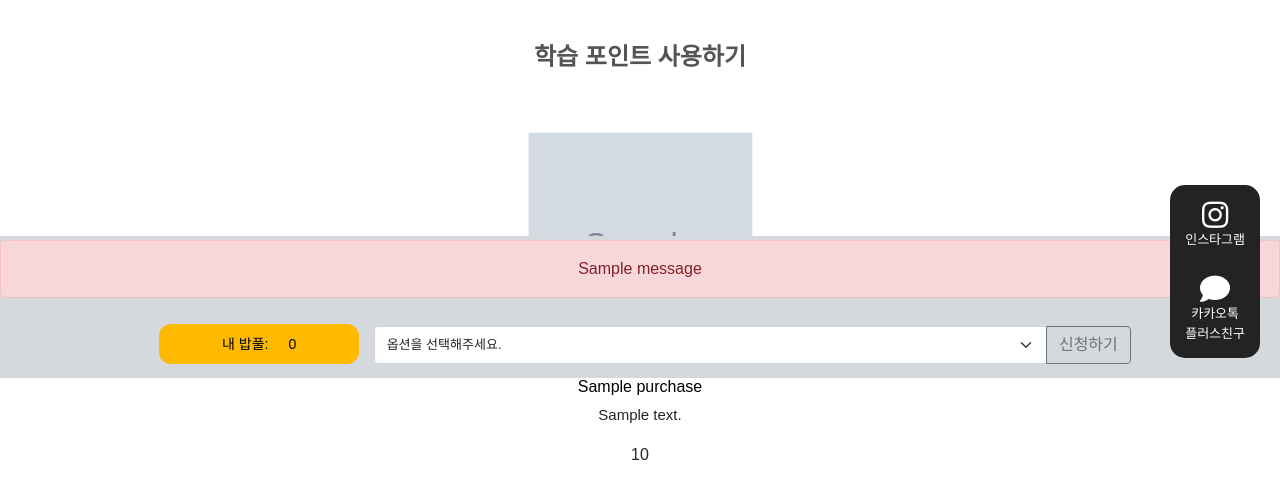
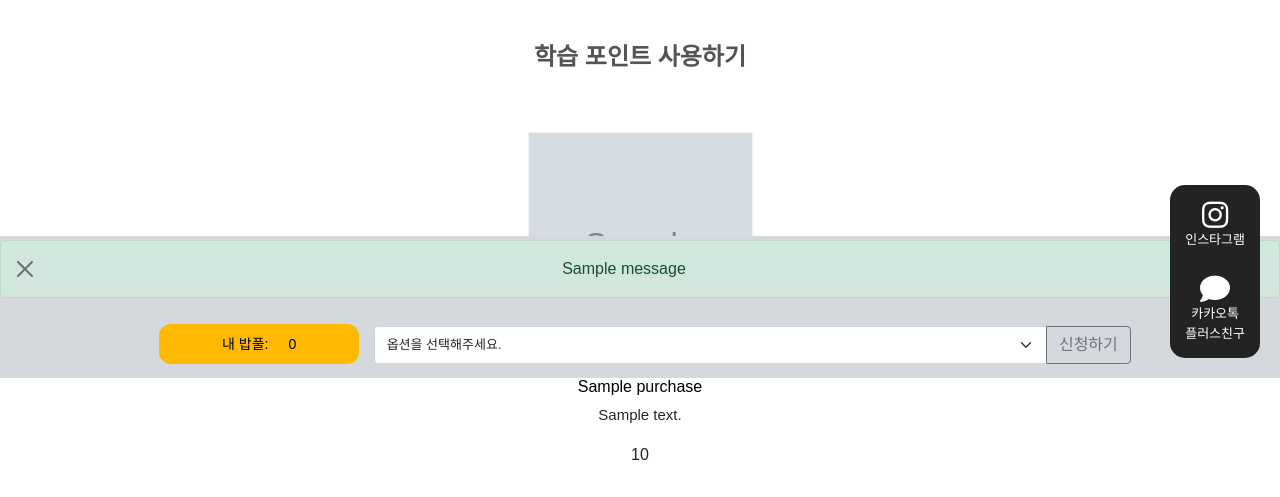
Before and after one commit to EarthlyZ9/bruteforce, a Django app: page /points/ in a window 1280 px wide. Shown: the part 422-919 px from the top of the page. Run offline with Django 3.2, Linux system fonts and the light colour scheme; a user stored in the database is signed in; tables that the repository leaves empty hold one stand-in row (values such as "Sample post"); grey boxes marked "Sample" are stand-in pictures; one stand-in notice (Sample message) is shown; parts of the project's set-up code (start-up, migrations or seed data) failed here and were passed over; some libraries are stand-ins or nearby versions; some web fonts are replaced.

Commit message:
modify points

```diff
--- a/bruteforceuniv/settings/prod.py
+++ b/bruteforceuniv/settings/prod.py
@@ -1,7 +1,7 @@
 from .base import *
 
-ALLOWED_HOSTS = ['3.35.97.110', 'bruteforceuniv.com', 'www.bruteforceuniv.com']
-
-DEBUG = False
+ALLOWED_HOSTS = []
+#'3.35.97.110', 'bruteforceuniv.com', 'www.bruteforceuniv.com'
+DEBUG = True
 
 STATIC_ROOT = os.path.join(BASE_DIR, '..', 'static')
--- a/points/static/points/css/points.css
+++ b/points/static/points/css/points.css
@@ -105,3 +105,8 @@ footer {
 .form-select {
   font-size: 13px;
 }
+
+.alert-dismissible .btn-close {
+  right: none;
+  left: 0;
+}
--- a/points/static/points/js/points.js
+++ /dev/null
@@ -1,3 +0,0 @@
-function complete() {
-  alert('성공적으로 신청되었습니다!')
-}
--- a/points/templates/points/points.html
+++ b/points/templates/points/points.html
@@ -31,11 +31,19 @@
 
     <footer class="footer mt-auto py-1 fixed-bottom">
       {% if messages %}
-      {% for message in messages %}
-        <div class="alert alert-danger" role="alert">
-          {{message}}
-        </div>
-      {% endfor %}
+        {% for message in messages %}
+          {% if message.tags == 'error' %}
+            <div class="alert alert-danger alert-dismissible fade show" role="alert">
+              <button type="button" class="btn-close" data-bs-dismiss="alert" aria-label="Close"></button>
+              {{message}}
+            </div>
+          {% elif message.tags == 'success' %}
+            <div class="alert alert-success alert-dismissible fade show" role="alert">
+              <button type="button" class="btn-close" data-bs-dismiss="alert" aria-label="Close"></button>
+              {{message}}
+            </div>
+          {% endif %}
+        {% endfor %}
       {% endif %}
 
       <div class="container">
@@ -64,6 +72,5 @@
   {% endblock container %}
 
   {% block extrascript %}
-  <script src="{% static 'points/js/points.js' %}"></script>
   {% endblock %}
 </body>
--- a/points/templates/points/points_info.html
+++ b/points/templates/points/points_info.html
@@ -8,7 +8,7 @@
 <body>
   {% block container %}
   <div class="container">
-    <div class="page-header"><h1>브루트포스 학습 포인트 제도 FAQ</h1><p>코코랑 딩딩이 얼굴</p></div>
+    <div class="page-header"><h1>브루트포스 학습 포인트 제도 FAQ</h1></div>
     <div class="accordion" id="accordionExample">
 
       <div class="accordion-item">
--- a/points/views.py
+++ b/points/views.py
@@ -9,9 +9,12 @@ from django.contrib.auth.decorators import login_required
 # Create your views here.
 @login_required(login_url='accounts:login')
 def points(request):
-  user_points_status = PointsStatus.objects.filter(user=request.user).first()
-  available_points = user_points_status.total_points - user_points_status.used_points
-  print(available_points)
+  if PointsStatus.objects.filter(user=request.user).first():
+    user_points_status = PointsStatus.objects.filter(user=request.user).first()
+    available_points = user_points_status.total_points - user_points_status.used_points
+  else:
+    available_points = 0
+
   if request.method == 'POST':
       selected_option = request.POST.get('option_select') #num
       selected_option_info = Points_purchase.objects.filter(num=selected_option).first()
@@ -22,6 +25,7 @@ def points(request):
         return redirect('points:points-page')
       else:
         PurchaseRequest.objects.create(user=request.user, purchase_option_id=selected_option)
+        messages.success(request, '성공적으로 신청되었습니다!')
         return redirect('points:points-page')
   else:
     context = dict()
```
Also changed, not shown: accounts/forms.py (line endings or trailing spaces).
